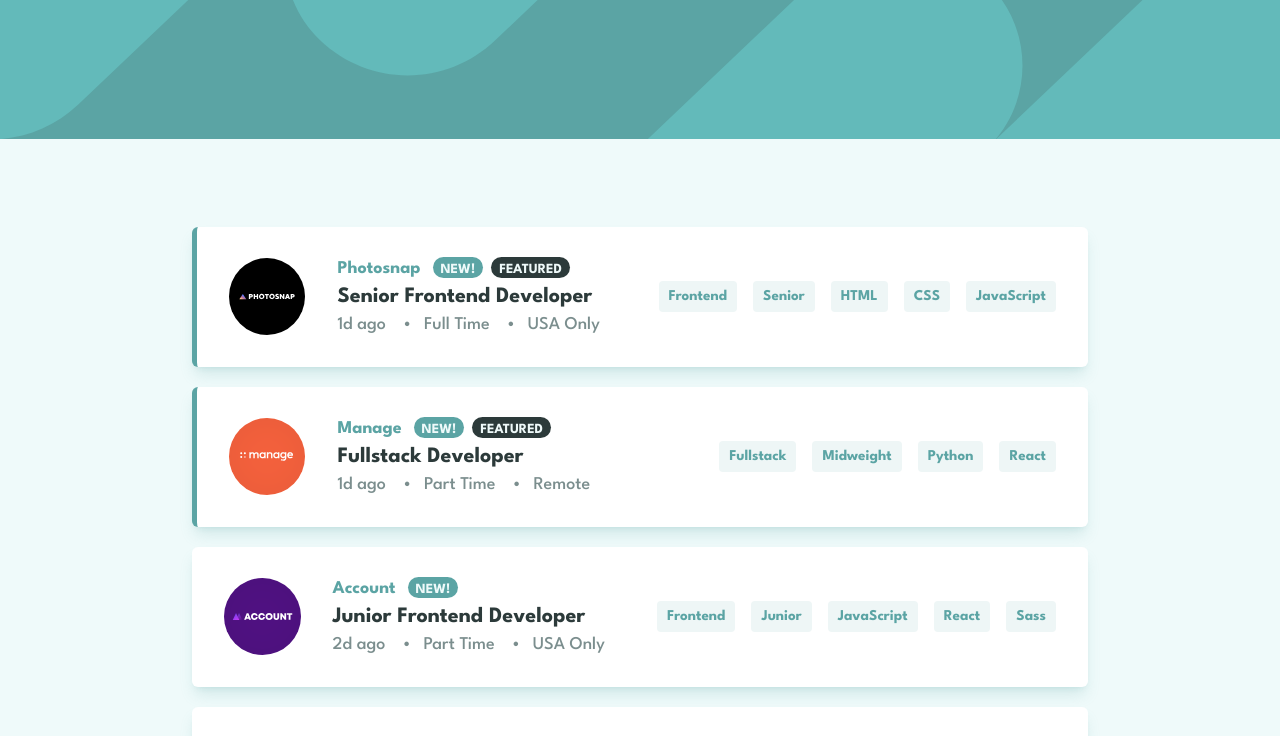
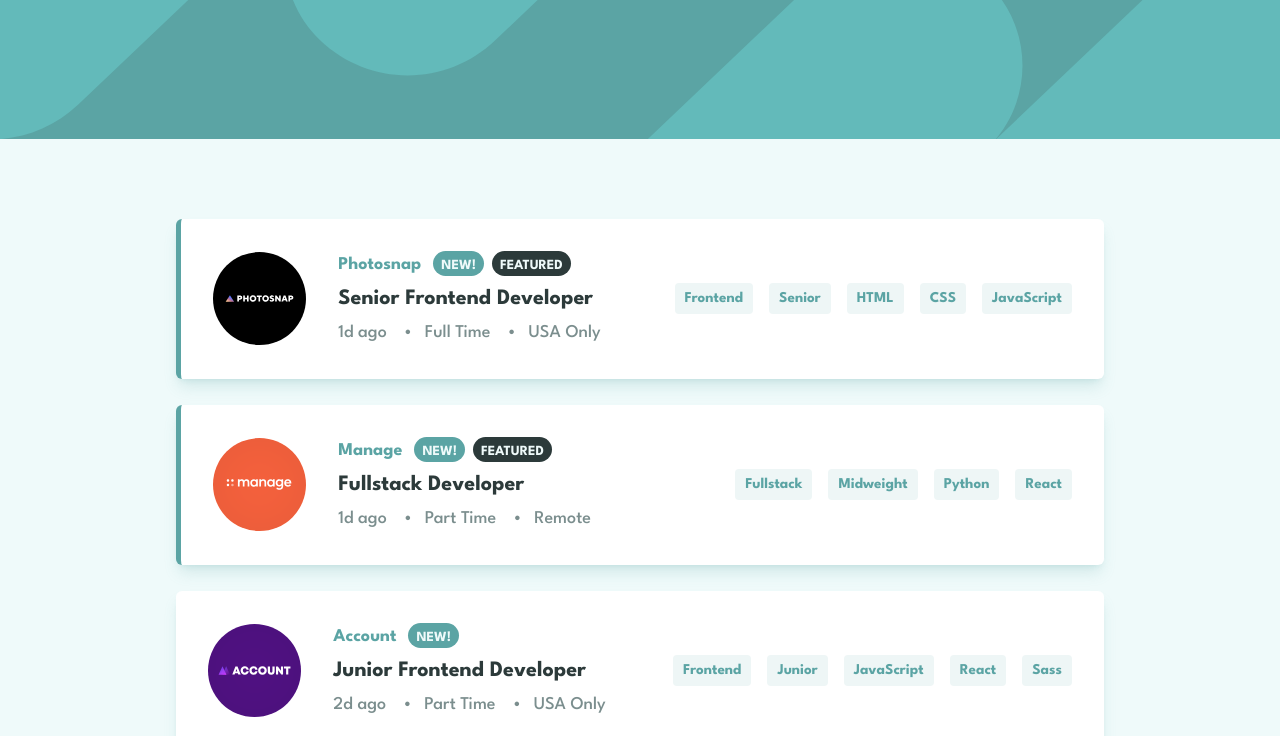
Before and after one commit to mroseborja/fm-job-listings, a React (Vite) app: page / in a window 1280 px wide. Shown: the top 736 px of the page. Built offline with nearby package versions, Linux system fonts and the light colour scheme.

Commit message:
modify styles

```diff
--- a/src/App.jsx
+++ b/src/App.jsx
@@ -44,7 +44,9 @@ function App() {
           )}
 
           <div
-            className={`card-grid ${filter.length === 0 && "translate-y-32"}`}
+            className={`card-grid ${
+              filter.length === 0 && "translate-y-[120px]"
+            }`}
           >
             {data.map((company) => {
               let filterItems = [company.role, company.level]
--- a/src/index.css
+++ b/src/index.css
@@ -15,11 +15,11 @@
   }
 
   .wrapper {
-    @apply mx-7 grid -translate-y-10 gap-14 md:mx-24 md:gap-10 lg:mx-48;
+    @apply mx-7 grid -translate-y-10 gap-14 md:mx-24 md:gap-10 lg:mx-44;
   }
 
   .card-grid {
-    @apply grid gap-12 pb-20 md:gap-5;
+    @apply grid gap-12 pb-20 md:gap-[1.625rem];
   }
 
   .card-grid-item {
@@ -27,15 +27,19 @@
   }
 
   .card {
-    @apply relative rounded-md bg-neutral p-7 shadow-lg shadow-primary/20 md:px-8;
+    @apply relative rounded-md bg-neutral p-7 shadow-lg shadow-primary/20 md:px-8 md:py-8;
   }
 
   .card__content {
-    @apply w-full md:flex md:items-center md:justify-between;
+    @apply w-full md:flex md:items-center md:justify-between md:gap-2;
   }
 
   .card__img {
-    @apply absolute top-0 h-14 w-14 -translate-y-7 md:relative md:h-max md:w-max md:translate-y-0;
+    @apply absolute top-0 -translate-y-7 md:relative md:translate-y-0;
+  }
+
+  .card__img img {
+    @apply h-14 w-14 md:h-full md:w-[6.825rem];
   }
 
   .card__text {
@@ -51,7 +55,7 @@
   }
 
   .card__subtitle {
-    @apply text-secondary md:text-[22px];
+    @apply text-secondary md:py-1.5 md:text-[22px];
   }
 
   .card__details {
@@ -63,7 +67,7 @@
   }
 
   .card__buttons {
-    @apply flex flex-wrap gap-4;
+    @apply flex flex-wrap gap-4 md:justify-end;
   }
 
   .button {
@@ -79,6 +83,6 @@
   }
 
   .badge {
-    @apply rounded-2xl px-2 pb-0.5 pt-1.5;
+    @apply rounded-2xl px-2 pb-1 pt-2;
   }
 }
```
